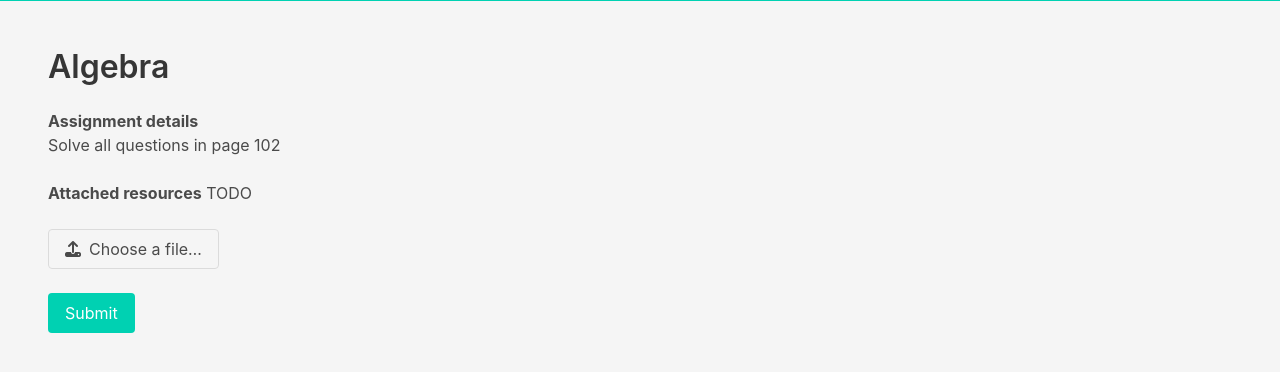
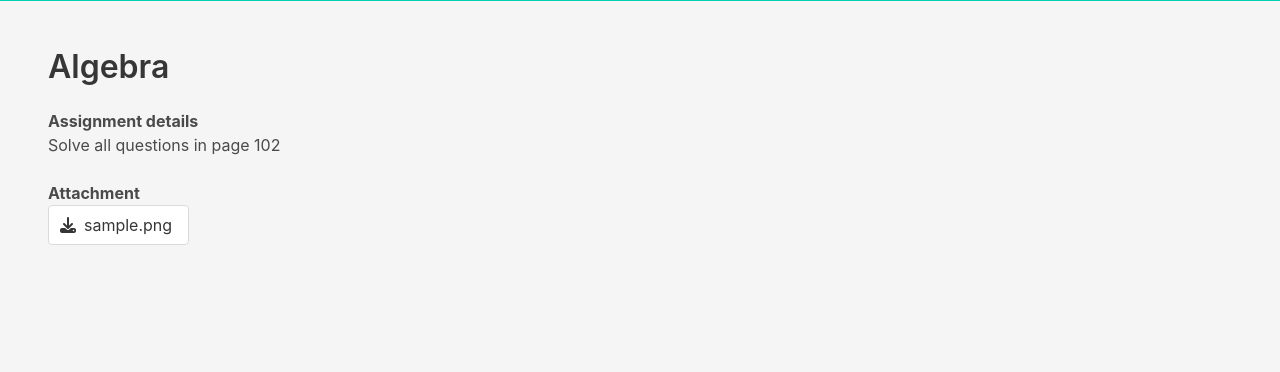
Before and after one commit to abdul8117/cs-nea, a Flask app: page /assignment/1/1 in a window 1280 px wide. Shown: the part 307-679 px from the top of the page. Run offline with Flask 2, Linux system fonts and the light colour scheme; a user stored in the database is signed in; data comes from the database, SQL or seed files in the repository; both versions use the stored data as it was after the commit; tables that the repository leaves empty hold one stand-in row (values such as "Sample post"); some libraries are stand-ins or nearby versions.

Commit message:
Fifth Jan deadline

```diff
--- a/application.py
+++ b/application.py
@@ -11,7 +11,6 @@ from src.blueprints.assignments import assignments as assignments_bp
 from src.helpers import login_required
 
 import sqlite3
-
 
 app = Flask(__name__)
 
--- a/src/blueprints/assignments.py
+++ b/src/blueprints/assignments.py
@@ -1,7 +1,7 @@
 from flask import Flask, Blueprint, request, redirect, url_for, session, render_template
 
 from src.helpers import login_required, only_students, only_teachers
-from src.db_helpers import DB_PATH, get_class_info, get_assignment
+from src.db_helpers import DB_PATH, get_class_info
 
 import sqlite3, time, datetime, calendar, os
 
@@ -16,11 +16,8 @@ def create_assignment():
     date_set = int(time.time())
 
     due_date = request.form.get("due-date").split("-")
-    # due_date = "/".join([due_date[2], due_date[1], due_date[0]])
     due_date = datetime.datetime(int(due_date[0]), int(due_date[1]), int(due_date[2]))
     due_date = calendar.timegm(due_date.timetuple())
-
-
 
     con = sqlite3.connect(DB_PATH)
     cur = con.cursor()
@@ -36,20 +33,18 @@ def create_assignment():
 
     assignment_id = cur.execute("SELECT assignment_id FROM assignments ORDER BY assignment_id DESC").fetchall()[0][0]
 
-    if request.files:
+    if 'file' in request.files:
         files = request.files.getlist("attachments")
         for file in files:
             path = f"C:/Users/abdul/Desktop/GitHub/cs-nea/static/attachments/{session['view']['class_id']}/{assignment_id}"
             sql = """
-            BEGIN TRANSACTION
             INSERT INTO attachments
-            (assignment_id, class_id, attachment_file_path)
-            VALUES (?, ?, ?)
-            COMMIT
+            (assignment_id, class_id, attachment_file_path, file_name)
+            VALUES (?, ?, ?, ?)
             """
 
-            cur.execute(sql, [assignment_id, session["view"]["class_id"], path])
-            cur.commit()
+            cur.execute(sql, [assignment_id, session["view"]["class_id"], path, file.filename])
+            con.commit()
 
             try:
                 os.mkdir(f"static/attachments/{session['view']['class_id']}")
@@ -61,10 +56,6 @@ def create_assignment():
 
             file.save(os.path.join(path, file.filename))
 
-
-
-
-
     cur.close()
 
     return redirect(f"teacher/class/{session['view']['class_id']}")
@@ -73,7 +64,42 @@ def create_assignment():
 @assignments.route("/assignment/<int:class_id>/<int:assignment_id>", methods=["GET"])
 def assignment_page(class_id, assignment_id):
     class_info = get_class_info(class_id)
-    assignment_info = get_assignment(assignment_id)
+
+    con = sqlite3.connect(DB_PATH)
+    cur = con.cursor()
+
+    assignments_query = cur.execute("SELECT * FROM assignments WHERE assignment_id = ?", [assignment_id]).fetchone()
+    print(assignments_query)
+
+    date_set = time.strftime("%d/%m/%y", time.localtime(assignments_query[4]))
+    due_date = time.strftime("%d/%m/%y", time.localtime(assignments_query[5]))
+
+    is_overdue = False
+    if int(assignments_query[5]) < time.time():
+        is_overdue = True
+
+    try:
+        # Get attachemnts
+        sql = """
+        SELECT attachment_file_path, file_name
+        FROM attachments
+        WHERE assignment_id = ?
+        """
+        attachment = cur.execute(sql, [assignment_id]).fetchall()[0]
+    except:
+        attachment = [0, 0]
 
 
+    assignment_info = {
+        "id": assignments_query[0],
+        "class_id": assignments_query[1],
+        "title": assignments_query[2],
+        "description": assignments_query[3],
+        "attachment_path": attachment[0],
+        "attachment_name": attachment[1],
+        "date_set": date_set,
+        "due_date": due_date,
+        "overdue": is_overdue
+    }
+
     return render_template("assignment.html", user_info=session["user_info"], class_info=class_info, assignment=assignment_info)
--- a/src/db_helpers.py
+++ b/src/db_helpers.py
@@ -25,6 +25,12 @@ def insert_user_into_database(details, is_student):
         (username, first_name, surname, suffix, email, password, salt)
         VALUES (?, ?, ?, ?, ?, ?, ?)"
         """
+
+        print(f"""
+        \n\n\nHERE
+        {details}
+        """)
+
         cur.execute(sql, details)
 
     con.commit()
@@ -281,29 +287,39 @@ def get_all_assignments(class_id):
     return assignments
 
 
-def get_assignment(assignment_id):
-    con = sqlite3.connect(DB_PATH)
-    cur = con.cursor()
+# def get_assignment(assignment_id):
+#     con = sqlite3.connect(DB_PATH)
+#     cur = con.cursor()
 
-    assignments_query = cur.execute("SELECT * FROM assignments WHERE assignment_id = ?", [assignment_id]).fetchone()
-    print(assignments_query)
+#     assignments_query = cur.execute("SELECT * FROM assignments WHERE assignment_id = ?", [assignment_id]).fetchone()
+#     print(assignments_query)
 
-    date_set = time.strftime("%d/%m/%y", time.localtime(assignments_query[4]))
-    due_date = time.strftime("%d/%m/%y", time.localtime(assignments_query[5]))
+#     date_set = time.strftime("%d/%m/%y", time.localtime(assignments_query[4]))
+#     due_date = time.strftime("%d/%m/%y", time.localtime(assignments_query[5]))
 
-    is_overdue = False
-    if int(assignments_query[5]) < time.time():
-        is_overdue = True
+#     is_overdue = False
+#     if int(assignments_query[5]) < time.time():
+#         is_overdue = True
 
-    assignment = {
-        "id": assignments_query[0],
-        "class_id": assignments_query[1],
-        "title": assignments_query[2],
-        "description": assignments_query[3],
-        "date_set": date_set,
-        "due_date": due_date,
-        "overdue": is_overdue
-    }
-    print(assignment)
 
-    return assignment
+#     # Get attachemnts
+#     sql = """
+#     SELECT attachment_file_path, file_name FROM attachments WHERE assignment_id = ?
+#     """
+#     attachment = cur.execute(sql, [assignment_id]).fetchall()[0]
+#     print("\n\nATTACHMENT ",attachment)
+
+#     assignment = {
+#         "id": assignments_query[0],
+#         "class_id": assignments_query[1],
+#         "title": assignments_query[2],
+#         "description": assignments_query[3],
+#         "attachment_path": attachment[0],
+#         "attachment_name": attachment[1],
+#         "date_set": date_set,
+#         "due_date": due_date,
+#         "overdue": is_overdue
+#     }
+#     print(assignment)
+
+#     return assignment
--- a/templates/assignment.html
+++ b/templates/assignment.html
@@ -24,16 +24,26 @@
         </div>
 
         <!-- Only display if there are resources attached -->
+        {% if assignment.attachment_name %}
             <div class="block">
-            <span class="bold">Attached resources</span>
-            TODO
+                <span class="bold">Attachment</span>
+                <br>
+                <button class="button">
+                    <span class="icon"><i class="fa-solid fa-download"></i></span>
+                    <span>
+                        {{ assignment.attachment_name }}
+                    </span>
+                </button>
             </div>
+        {% endif %}
 
+        {% if user_info.is_student %}
             <div class="block">
-            <form action="">
-                <div class="file block">
+                <form action="/assignment/{{ class_info.id }}/{{ assignment.id }}/student-submission" enctype="multipart/form-data" method="post">
+                    <span class="bold">Upload your work</span>
+                    <div id="file-js-example" class="file has-name">
                         <label class="file-label">
-                        <input class="file-input" type="file" name="student-work">
+                            <input class="file-input" type="file" name="student_upload">
                             <span class="file-cta">
                                 <span class="file-icon">
                                     <i class="fas fa-upload"></i>
@@ -42,8 +52,12 @@
                                     Choose a file…
                                 </span>
                             </span>
+                            <span class="file-name">
+                                No file uploaded
+                            </span>
                         </label>
                     </div>
+
 
                     <div class="control block">
                         <input type="submit" class="button is-primary" value="Submit">
@@ -51,6 +65,24 @@
                 </form>
             </div>
 
+        {% else %}
+
+            <!-- For teachers: list of students who have submitted their work, with thier attachment. A second list of those who have not. -->
+
+
+        {% endif %}
+
+
+
     </section>
 
+    <script>
+    const fileInput = document.querySelector('#file-js-example input[type=file]');
+    fileInput.onchange = () => {
+        if (fileInput.files.length > 0) {
+        const fileName = document.querySelector('#file-js-example .file-name');
+        fileName.textContent = fileInput.files[0].name;
+        }
+    }
+    </script>
 {% endblock %}
--- a/templates/class_student.html
+++ b/templates/class_student.html
@@ -8,7 +8,7 @@
 
     <section class="section" style="background-color: hsl(171, 100%, 41%);">
         <h1 class="title">{{ class_info.title }}</h1>
-        <p><span class="bold">Teacher: </span>{{ class_info.teacher_name }}</p>
+        <p><span class="bold">Teacher: </span>{{ class_info.suffix }} {{ class_info.teacher_surname }}</p>
         {% if class_info.section %}
             <p><span class="bold">Class: </span>{{ class_info.year_group }}{{ class_info.section }}</p>
         {% else %}
@@ -20,7 +20,7 @@
         <div class="tabs is-large is-boxed">
             <ul>
                 <li id="pending-tab" class="is-active"><a>Pending</a></li>
-                <li id="overdue-tab"><a>Overdue</a></li>
+                <!-- <li id="overdue-tab"><a>Overdue</a></li> -->
             </ul>
         </div>
 
@@ -33,7 +33,6 @@
                                 <p class="title" style="margin-top: 24px;">{{ assignments[i].title }}</p>
                                 <p><span class="bold">Due date: </span>{{ assignments[i].due_date }}</p>
                                 <p>{{ assignments[i].description }}</p>
-                                <p>{{ "n attachments" }}</p>
                             </div>
                         </a>
                     </div>
@@ -51,7 +50,6 @@
                                 <p class="title" style="margin-top: 24px;">{{ assignments[i].title }}</p>
                                 <p><span class="bold">Due date: </span>{{ assignments[i].due_date }}</p>
                                 <p>{{ assignments[i].description }}</p>
-                                <p>{{ "n attachments" }}</p>
                             </div>
                         </a>
                     </div>
--- a/templates/home_student.html
+++ b/templates/home_student.html
@@ -48,8 +48,8 @@
                                     <p class="title">{{ class.title }}</p>
                                     <p><span class="bold">Teacher: </span>{{ class.teacher_first_name.capitalize() }} {{ class.teacher_surname.capitalize() }}</p>
                                     <p><span class="bold">Subject: </span>{{ class.subject }}</p>
-                                    <p><span class="bold">Assignments due: </span>TODO</p>
-                                    <p><span class="bold">Overdue: </span>TODO</p>
+                                    <!-- <p><span class="bold">Assignments due: </span>TODO</p>
+                                    <p><span class="bold">Overdue: </span>TODO</p>   -->
                                 </div>
                             </a>
                         </div>
--- a/templates/login.html
+++ b/templates/login.html
@@ -11,7 +11,7 @@
 
 <body>
     <section class="section" style="background-color: hsl(171, 100%, 41%);">
-        <h1 class="title">Lorem Ipsum</h1>
+        <h1 class="title">Learning Management System</h1>
     </section>
 
     <section class="section">
--- a/templates/register.html
+++ b/templates/register.html
@@ -11,7 +11,7 @@
 
 <body>
     <section class="section" style="background-color: hsl(171, 100%, 41%);">
-        <h1 class="title">Lorem Ipsum</h1>
+        <h1 class="title">Learning Management System</h1>
     </section>
 
     <section class="section">
@@ -120,7 +120,7 @@
                                 <option value="">Select your suffix</option>
                                 <option value="Mr.">Mr.</option>
                                 <option value="Ms.">Ms.</option>
-                                <option value="Mx.">Mx.</option>
+                                <!-- <option value="Mx.">Mx.</option> -->
                             </select>
                         </div>
                     </div>
```
Also changed, not shown: templates/class_teacher.html (+17 -6 lines), db/database.db, src/blueprints/auth.py (line endings or trailing spaces), 1 other file. Lines whose indentation alone changed are shown as unchanged.
